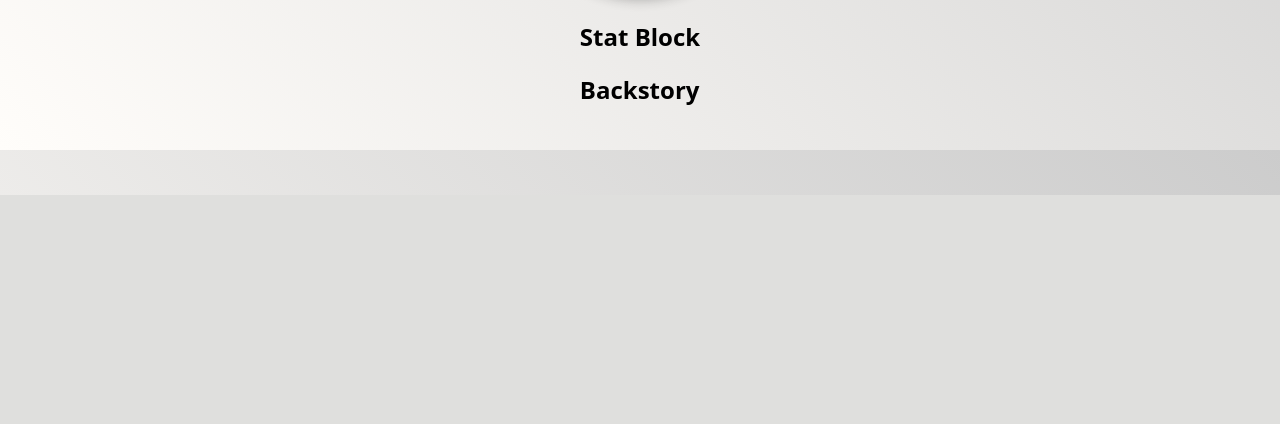
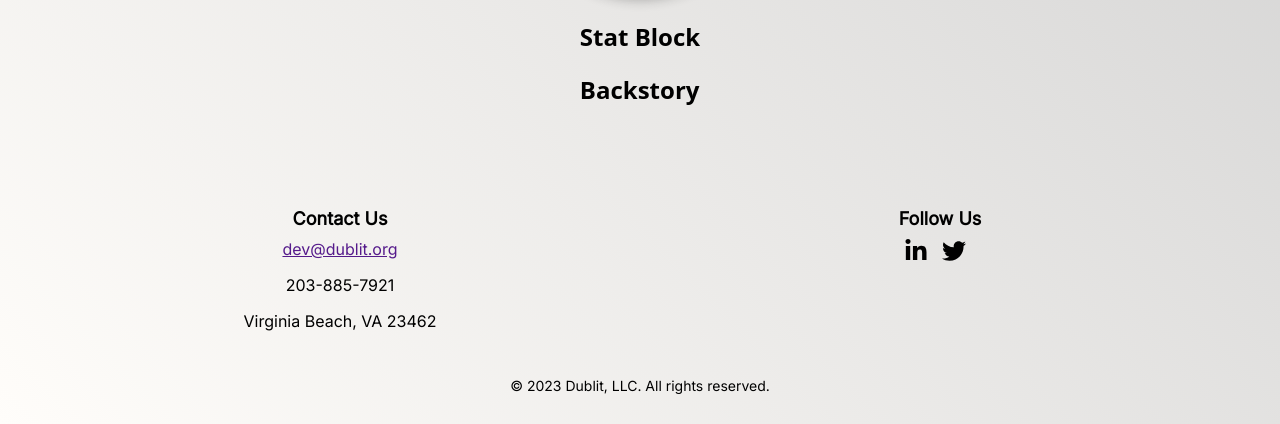
Before and after one commit to WSB98/GenDnD, a Flask app: page / in a window 1280 px wide. Shown: the part 605-1029 px from the top of the page. Before the commit the page ends 800 px from the top, so only its background shows below. Run offline with Flask 2, Linux system fonts and the light colour scheme; some web fonts are replaced.

Commit message:
footer fix

```diff
--- a/static/css/style.css
+++ b/static/css/style.css
@@ -297,3 +297,50 @@
   visibility: visible;
   opacity: 1;
 }
+
+/* Style the footer */
+.site-footer {
+  background-color: var(--softBlack);
+  color: var(--offWhite);
+  padding: 20px 0;
+  text-align: center;
+  font-family: 'Inter';
+}
+.site_footer a {
+  z-index: 100;
+}
+.footer-container {
+  display: flex;
+  justify-content: space-between;
+  max-width: 1200px;
+  margin: 0 auto;
+  padding: 0 20px;
+}
+
+.footer-section {
+  flex: 1;
+  padding: 20px;
+}
+
+.footer-section h3 {
+  font-size: 18px;
+  margin-bottom: 10px;
+}
+
+.social-media a {
+  display: inline-block;
+  margin-right: 10px;
+  cursor: pointer;
+}
+
+.social-media svg {
+  width: 24px;
+  height: 24px;
+  fill: var(--offWhite);
+}
+
+.copyright {
+  background-color: var(--softBlack);
+  padding: 10px 0;
+  font-size: 14px;
+}
--- a/templates/index.html
+++ b/templates/index.html
@@ -68,6 +68,28 @@
     </div>
   </div>
 
+  <footer class="site-footer">
+      <div class="footer-container">
+          <div class="footer-section contact-info">
+              <h3>Contact Us</h3>
+              <a href="">dev@dublit.org</a>
+              <p>203-885-7921</p>
+              <p>Virginia Beach, VA 23462</p>
+          </div>
+
+          <div class="footer-section social-media">
+              <h3>Follow Us</h3>
+              <a href="https://linkedin.com/company/dublitdevelopment" rel="noopener" target="_blank"><svg xmlns="http://www.w3.org/2000/svg" height="1em" viewBox="0 0 448 512"><!--! Font Awesome Free 6.4.2 by @fontawesome - https://fontawesome.com License - https://fontawesome.com/license (Commercial License) Copyright 2023 Fonticons, Inc. --><path d="M100.28 448H7.4V148.9h92.88zM53.79 108.1C24.09 108.1 0 83.5 0 53.8a53.79 53.79 0 0 1 107.58 0c0 29.7-24.1 54.3-53.79 54.3zM447.9 448h-92.68V302.4c0-34.7-.7-79.2-48.29-79.2-48.29 0-55.69 37.7-55.69 76.7V448h-92.78V148.9h89.08v40.8h1.3c12.4-23.5 42.69-48.3 87.88-48.3 94 0 111.28 61.9 111.28 142.3V448z"></path></svg></a>
+              <a href="https://x.com/dublitdev" target="_blank" rel="noopener"><svg xmlns="http://www.w3.org/2000/svg" height="1em" viewBox="0 0 512 512"><!--! Font Awesome Free 6.4.2 by @fontawesome - https://fontawesome.com License - https://fontawesome.com/license (Commercial License) Copyright 2023 Fonticons, Inc. --><path d="M459.37 151.716c.325 4.548.325 9.097.325 13.645 0 138.72-105.583 298.558-298.558 298.558-59.452 0-114.68-17.219-161.137-47.106 8.447.974 16.568 1.299 25.34 1.299 49.055 0 94.213-16.568 130.274-44.832-46.132-.975-84.792-31.188-98.112-72.772 6.498.974 12.995 1.624 19.818 1.624 9.421 0 18.843-1.3 27.614-3.573-48.081-9.747-84.143-51.98-84.143-102.985v-1.299c13.969 7.797 30.214 12.67 47.431 13.319-28.264-18.843-46.781-51.005-46.781-87.391 0-19.492 5.197-37.36 14.294-52.954 51.655 63.675 129.3 105.258 216.365 109.807-1.624-7.797-2.599-15.918-2.599-24.04 0-57.828 46.782-104.934 104.934-104.934 30.213 0 57.502 12.67 76.67 33.137 23.715-4.548 46.456-13.32 66.599-25.34-7.798 24.366-24.366 44.833-46.132 57.827 21.117-2.273 41.584-8.122 60.426-16.243-14.292 20.791-32.161 39.308-52.628 54.253z"></path></svg></a>
+          </div>
+      </div>
+
+      <div class="copyright">
+          © 2023 Dublit, LLC. All rights reserved.
+      </div>
+  </footer>
+
+
    <script src="../static/js/script.js"></script>
 </body>
 </html>
```
Also changed, not shown: README.md.
